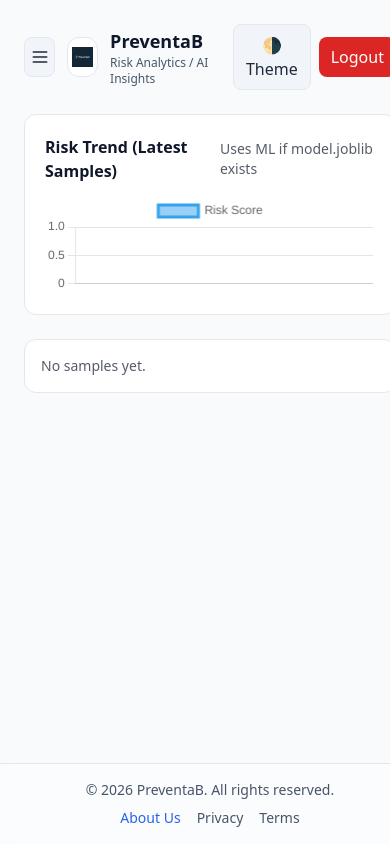
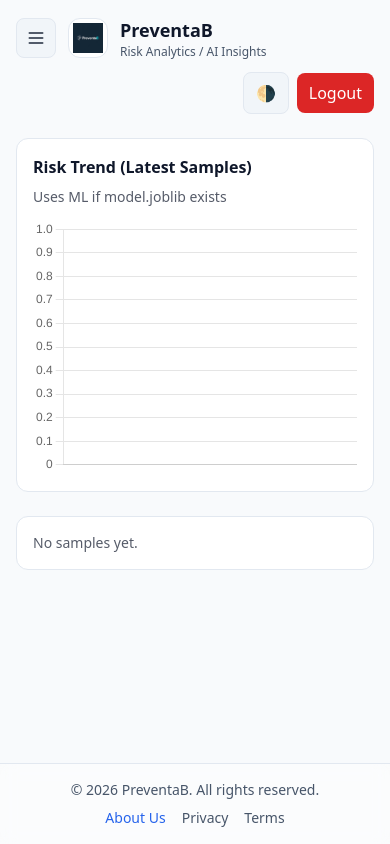
Before and after one commit to sbibash22/PreventaB, a Django app: page /telemetry/admin/risk/ in a window 390 px wide. Run offline with Django 5.2, Linux system fonts and the light colour scheme; the visitor is signed in with stand-in values (Sample User, id 1); data that the repository does not hold is empty; some libraries are stand-ins or nearby versions.

Commit message:
Make my website responsive support for all device types

```diff
--- a/templates/admin/alert_settings.html
+++ b/templates/admin/alert_settings.html
@@ -2,7 +2,7 @@
 {% block content %}
 
 <div class="max-w-2xl">
-  <div class="p-6 rounded-2xl bg-white/90 dark:bg-slate-900/70 border border-slate-200 dark:border-slate-800 shadow">
+  <div class="p-4 sm:p-6 rounded-2xl bg-white/90 dark:bg-slate-900/70 border border-slate-200 dark:border-slate-800 shadow">
     <h1 class="text-xl font-semibold text-slate-900 dark:text-slate-100">Alert Settings</h1>
     <p class="text-sm text-slate-600 dark:text-slate-400 mt-1">
       Controls when risk becomes MEDIUM/HIGH and how alert notifications behave.
--- a/templates/admin/base_admin.html
+++ b/templates/admin/base_admin.html
@@ -27,8 +27,9 @@
              border-r border-slate-200 dark:border-slate-800
              bg-slate-50 dark:bg-slate-950
              p-4 transform transition-all duration-200
-             -translate-x-full md:translate-x-0"
-      :class="sidebarOpen ? 'translate-x-0 w-72' : '-translate-x-full md:translate-x-0'"
+             -translate-x-full md:translate-x-0
+             overflow-y-auto safe-bottom"
+      :class="sidebarOpen ? 'translate-x-0 w-[85vw] max-w-[288px]' : '-translate-x-full md:translate-x-0'"
       :style="window.innerWidth >= 768 ? (sidebarMini ? 'width:88px' : 'width:288px') : ''"
     >
       <!-- Brand -->
@@ -58,8 +59,9 @@
     </aside>
 
     <!-- Main -->
-    <div class="flex-1 min-h-screen flex flex-col">
-      <main class="flex-1 p-6">
+    <div class="flex-1 min-h-screen flex flex-col min-w-0">
+      <main class="flex-1 px-4 py-4 sm:px-6 sm:py-6">
+        <div class="mx-auto w-full max-w-7xl">
           {% include "partials/topbar.html" with title=page_title %}
 
           {% if messages %}
@@ -75,6 +77,7 @@
           <div class="mt-6">
             {% block content %}{% endblock %}
           </div>
+        </div>
       </main>
 
       {% include "partials/app_footer.html" %}
--- a/templates/admin/dashboard.html
+++ b/templates/admin/dashboard.html
@@ -51,10 +51,10 @@
       <p class="text-sm text-slate-600 dark:text-slate-400">Recent samples collected</p>
     </div>
 
-    <form method="get" class="flex items-center gap-2">
+    <form method="get" class="flex items-center gap-2 flex-wrap">
       <label class="text-sm opacity-80">Device:</label>
       <select name="device"
-              class="px-3 py-2 rounded-lg border border-slate-300 dark:border-slate-700 bg-white dark:bg-slate-950">
+              class="w-full sm:w-auto px-3 py-2 rounded-lg border border-slate-300 dark:border-slate-700 bg-white dark:bg-slate-950">
         {% for d in devices %}
           <option value="{{ d.id }}" {% if selected_device and d.id == selected_device.id %}selected{% endif %}>
             {{ d.name }}
@@ -150,7 +150,7 @@
     </div>
     <div class="text-sm mt-3 space-y-2">
       {% for s in recent_samples %}
-        <div class="flex justify-between border-b border-slate-200 dark:border-slate-800 pb-2">
+        <div class="flex flex-wrap sm:flex-nowrap justify-between gap-2 border-b border-slate-200 dark:border-slate-800 pb-2">
           <span>{{ s.device.name }}</span>
           <span class="font-semibold">{{ s.risk_level }} ({{ s.risk_score|floatformat:2 }})</span>
         </div>
--- a/templates/admin/device_detail.html
+++ b/templates/admin/device_detail.html
@@ -1,6 +1,6 @@
 {% extends "admin/base_admin.html" %}
 {% block content %}
-<div class="p-5 rounded-xl bg-white dark:bg-slate-900 border">
+<div class="p-4 sm:p-5 rounded-xl bg-white dark:bg-slate-900 border">
   <div class="flex flex-col md:flex-row md:items-center md:justify-between gap-4">
     <div>
       <div class="text-2xl font-bold">{{ device.name }}</div>
@@ -27,7 +27,7 @@
     <h2 class="font-semibold mb-2">Latest Telemetry</h2>
     {% for s in samples %}
       <div class="border-b border-slate-200 dark:border-slate-800 py-2 text-sm">
-        <div class="flex justify-between">
+        <div class="flex flex-wrap sm:flex-nowrap justify-between gap-2">
           <span class="opacity-80">{{ s.timestamp }}</span>
           <span class="font-bold">{{ s.risk_level }} ({{ s.risk_score|floatformat:2 }})</span>
         </div>
--- a/templates/admin/notifications.html
+++ b/templates/admin/notifications.html
@@ -4,7 +4,7 @@
   {% for n in notes %}
     <a href="{% url 'notification_read' n.pk %}"
        class="block p-3 rounded-xl border border-slate-200 dark:border-slate-800 mb-2 hover:opacity-90 transition">
-      <div class="flex justify-between">
+      <div class="flex flex-wrap items-start justify-between gap-2">
         <div class="font-semibold">{{ n.title }}</div>
         {% if n.is_unread %}<span class="text-xs px-2 py-0.5 rounded-full bg-red-600 text-white">New</span>{% endif %}
       </div>
--- a/templates/admin/risk_analytics.html
+++ b/templates/admin/risk_analytics.html
@@ -1,12 +1,13 @@
 {% extends "admin/base_admin.html" %}
 {% block content %}
-<div class="p-5 rounded-xl bg-white dark:bg-slate-900 border">
-  <div class="flex items-center justify-between">
+<div class="p-4 sm:p-5 rounded-xl bg-white dark:bg-slate-900 border border-slate-200 dark:border-slate-800">
+  <div class="flex flex-col sm:flex-row sm:items-center sm:justify-between gap-2">
     <h2 class="font-semibold">Risk Trend (Latest Samples)</h2>
     <span class="text-sm opacity-70">Uses ML if model.joblib exists</span>
   </div>
-  <div class="mt-3">
-    <canvas id="riskChart" height="90"></canvas>
+
+  <div class="mt-3 h-64 sm:h-72">
+    <canvas id="riskChart" class="w-full h-full"></canvas>
   </div>
 </div>
 
@@ -17,14 +18,21 @@ const data = [{% for s in samples %}{{ s.risk_score|floatformat:3 }},{% endfor %
 new Chart(document.getElementById('riskChart'), {
   type: 'line',
   data: { labels, datasets: [{ label: 'Risk Score', data }] },
+  options: {
+    responsive: true,
+    maintainAspectRatio: false,
+    plugins: { legend: { display: false } },
+    interaction: { mode: "nearest", intersect: false },
+    scales: { x: { ticks: { maxRotation: 20, minRotation: 0 } } }
+  }
 });
 </script>
 
-<div class="mt-6 p-4 rounded-xl bg-white dark:bg-slate-900 border text-sm">
+<div class="mt-6 p-4 rounded-xl bg-white dark:bg-slate-900 border border-slate-200 dark:border-slate-800 text-sm">
   {% for s in samples %}
-    <div class="border-b border-slate-200 dark:border-slate-800 py-2">
-      <b>{{ s.device.name }}</b> — {{ s.timestamp }} —
-      <b>{{ s.risk_level }}</b> ({{ s.risk_score|floatformat:2 }})
+    <div class="border-b border-slate-200 dark:border-slate-800 py-2 flex flex-wrap sm:flex-nowrap justify-between gap-2">
+      <span class="font-semibold">{{ s.device.name }}</span>
+      <span><b>{{ s.risk_level }}</b> ({{ s.risk_score|floatformat:2 }}) • {{ s.timestamp }}</span>
     </div>
   {% empty %}
     <div class="opacity-70">No samples yet.</div>
--- a/templates/admin/send_alert.html
+++ b/templates/admin/send_alert.html
@@ -2,7 +2,7 @@
 {% block content %}
 
 <div class="max-w-3xl">
-  <div class="p-6 rounded-2xl bg-white/90 dark:bg-slate-900/70 border border-slate-200 dark:border-slate-800 shadow">
+  <div class="p-4 sm:p-6 rounded-2xl bg-white/90 dark:bg-slate-900/70 border border-slate-200 dark:border-slate-800 shadow">
     <h1 class="text-xl font-semibold text-slate-900 dark:text-slate-100">Send Alert</h1>
     <p class="text-sm text-slate-600 dark:text-slate-400 mt-1">
       Send a security alert to selected users for a device (email + in-app notification).
--- a/templates/admin/system_settings.html
+++ b/templates/admin/system_settings.html
@@ -2,7 +2,7 @@
 {% block content %}
 
 <div class="max-w-2xl">
-  <div class="p-6 rounded-2xl bg-white/90 dark:bg-slate-900/70 border border-slate-200 dark:border-slate-800 shadow">
+  <div class="p-4 sm:p-6 rounded-2xl bg-white/90 dark:bg-slate-900/70 border border-slate-200 dark:border-slate-800 shadow">
     <h1 class="text-xl font-semibold text-slate-900 dark:text-slate-100">System Settings</h1>
     <p class="text-sm text-slate-600 dark:text-slate-400 mt-1">
       Controls how often the system collects telemetry and how long logs are kept.
--- a/templates/admin/user_list.html
+++ b/templates/admin/user_list.html
@@ -1,6 +1,6 @@
 {% extends "admin/base_admin.html" %}
 {% block content %}
-<div class="flex justify-between items-center mb-4">
+<div class="flex flex-col sm:flex-row sm:items-center sm:justify-between gap-3 mb-4">
   <h2 class="text-lg font-semibold">Users</h2>
   <a class="px-3 py-2 rounded-lg bg-blue-600 text-white hover:opacity-90 transition" href="{% url 'user_add' %}">
     + Add User
--- a/templates/partials/head.html
+++ b/templates/partials/head.html
@@ -59,6 +59,29 @@
   form p {
     margin: 0 0 12px;
   }
+
+  /* Responsive media defaults */
+  img, video, canvas, svg {
+    max-width: 100%;
+    height: auto;
+  }
+
+  /* Prevent accidental horizontal scrolling on mobile */
+  html, body {
+    max-width: 100%;
+    overflow-x: hidden;
+  }
+
+  /* Better momentum scrolling for horizontal scroll areas (tables) on iOS */
+  .overflow-x-auto {
+    -webkit-overflow-scrolling: touch;
+  }
+
+  /* Safe-area support (iOS notch) */
+  .safe-bottom {
+    padding-bottom: env(safe-area-inset-bottom);
+  }
+
 </style>
 
 <!-- Alpine.js (sidebar toggle, UI state) -->
--- a/templates/partials/topbar.html
+++ b/templates/partials/topbar.html
@@ -1,12 +1,12 @@
 {% load static %}
-<header class="flex items-center justify-between gap-3">
-  <div class="flex items-center gap-3">
+<header class="flex flex-col gap-3 sm:flex-row sm:items-center sm:justify-between">
+  <div class="flex items-center gap-3 min-w-0">
     <!-- Toggle button -->
     <button
       type="button"
       class="inline-flex items-center justify-center w-10 h-10 rounded-lg
              bg-slate-100 dark:bg-slate-900 border border-slate-200 dark:border-slate-800
-             hover:opacity-90 transition"
+             hover:opacity-90 transition shrink-0"
       @click="
         if (window.innerWidth < 768) { sidebarOpen = !sidebarOpen; }
         else { sidebarMini = !sidebarMini; }
@@ -19,22 +19,24 @@
       </svg>
     </button>
 
-    <div class="flex items-center gap-3">
-      <div class="w-10 h-10 rounded-xl overflow-hidden border border-slate-200 dark:border-slate-800 bg-white dark:bg-slate-900 flex items-center justify-center">
+    <div class="flex items-center gap-3 min-w-0">
+      <div class="w-10 h-10 rounded-xl overflow-hidden border border-slate-200 dark:border-slate-800 bg-white dark:bg-slate-900 flex items-center justify-center shrink-0">
         <img src="{% static 'images/Logo.png' %}" alt="PreventaB" class="w-full h-full object-contain p-1" />
       </div>
-      <div class="leading-tight">
-        <div class="text-lg font-bold">PreventaB</div>
-        <div class="text-xs text-slate-600 dark:text-slate-400">{{ title }}</div>
+      <div class="leading-tight min-w-0">
+        <div class="text-lg font-bold truncate">PreventaB</div>
+        <div class="text-xs text-slate-600 dark:text-slate-400 truncate">{{ title }}</div>
       </div>
     </div>
   </div>
 
-  <div class="flex items-center gap-2">
+  <!-- Actions -->
+  <div class="flex items-center gap-2 w-full sm:w-auto justify-end flex-wrap">
     <button onclick="toggleTheme()"
             class="px-3 py-2 rounded-lg bg-slate-100 dark:bg-slate-900 border border-slate-200 dark:border-slate-800
                    text-slate-800 dark:text-slate-200 hover:opacity-90 transition">
-      🌗 Theme
+      <span class="sm:hidden">🌗</span>
+      <span class="hidden sm:inline">🌗 Theme</span>
     </button>
 
     <a href="{% url 'logout' %}"
--- a/templates/user/alerts.html
+++ b/templates/user/alerts.html
@@ -3,7 +3,7 @@
 <div class="p-4 rounded-xl bg-white dark:bg-slate-900 border">
   {% for a in alerts %}
     <div class="p-3 rounded-xl border border-slate-200 dark:border-slate-800 mb-2">
-      <div class="flex justify-between items-center">
+      <div class="flex flex-wrap items-start justify-between gap-2">
         <div class="font-bold">[{{ a.risk_level }}] {{ a.subject }}</div>
         <div class="text-xs opacity-70">{{ a.created_at }}</div>
       </div>
--- a/templates/user/dashboard.html
+++ b/templates/user/dashboard.html
@@ -11,10 +11,10 @@
     </div>
 
     {% if devices %}
-    <form method="get" class="flex items-center gap-2">
+    <form method="get" class="flex items-center gap-2 flex-wrap">
       <label class="text-sm opacity-80">Device:</label>
       <select name="device"
-              class="px-3 py-2 rounded-lg border border-slate-300 dark:border-slate-700 bg-white dark:bg-slate-950">
+              class="w-full sm:w-auto px-3 py-2 rounded-lg border border-slate-300 dark:border-slate-700 bg-white dark:bg-slate-950">
         {% for d in devices %}
           <option value="{{ d.id }}" {% if selected_device and d.id == selected_device.id %}selected{% endif %}>
             {{ d.name }}
@@ -110,7 +110,7 @@
   <h2 class="font-semibold">Latest Risk Samples</h2>
   <div class="text-sm mt-3 space-y-2">
     {% for s in recent_samples %}
-      <div class="flex justify-between border-b border-slate-200 dark:border-slate-800 pb-2">
+      <div class="flex flex-wrap sm:flex-nowrap justify-between gap-2 border-b border-slate-200 dark:border-slate-800 pb-2">
         <span>{{ s.device.name }}</span>
         <span class="font-semibold">{{ s.risk_level }} ({{ s.risk_score|floatformat:2 }})</span>
       </div>
--- a/templates/user/notifications.html
+++ b/templates/user/notifications.html
@@ -4,7 +4,7 @@
   {% for n in notes %}
     <a href="{% url 'notification_read' n.pk %}"
        class="block p-3 rounded-xl border border-slate-200 dark:border-slate-800 mb-2 hover:opacity-90 transition">
-      <div class="flex justify-between">
+      <div class="flex flex-wrap items-start justify-between gap-2">
         <div class="font-semibold">{{ n.title }}</div>
         {% if n.is_unread %}<span class="text-xs px-2 py-0.5 rounded-full bg-red-600 text-white">New</span>{% endif %}
       </div>
```
Also changed, not shown: templates/partials/auth_navbar.html (+11 -8 lines), templates/user/base_user.html (+7 -5 lines). Lines whose indentation alone changed are shown as unchanged.
